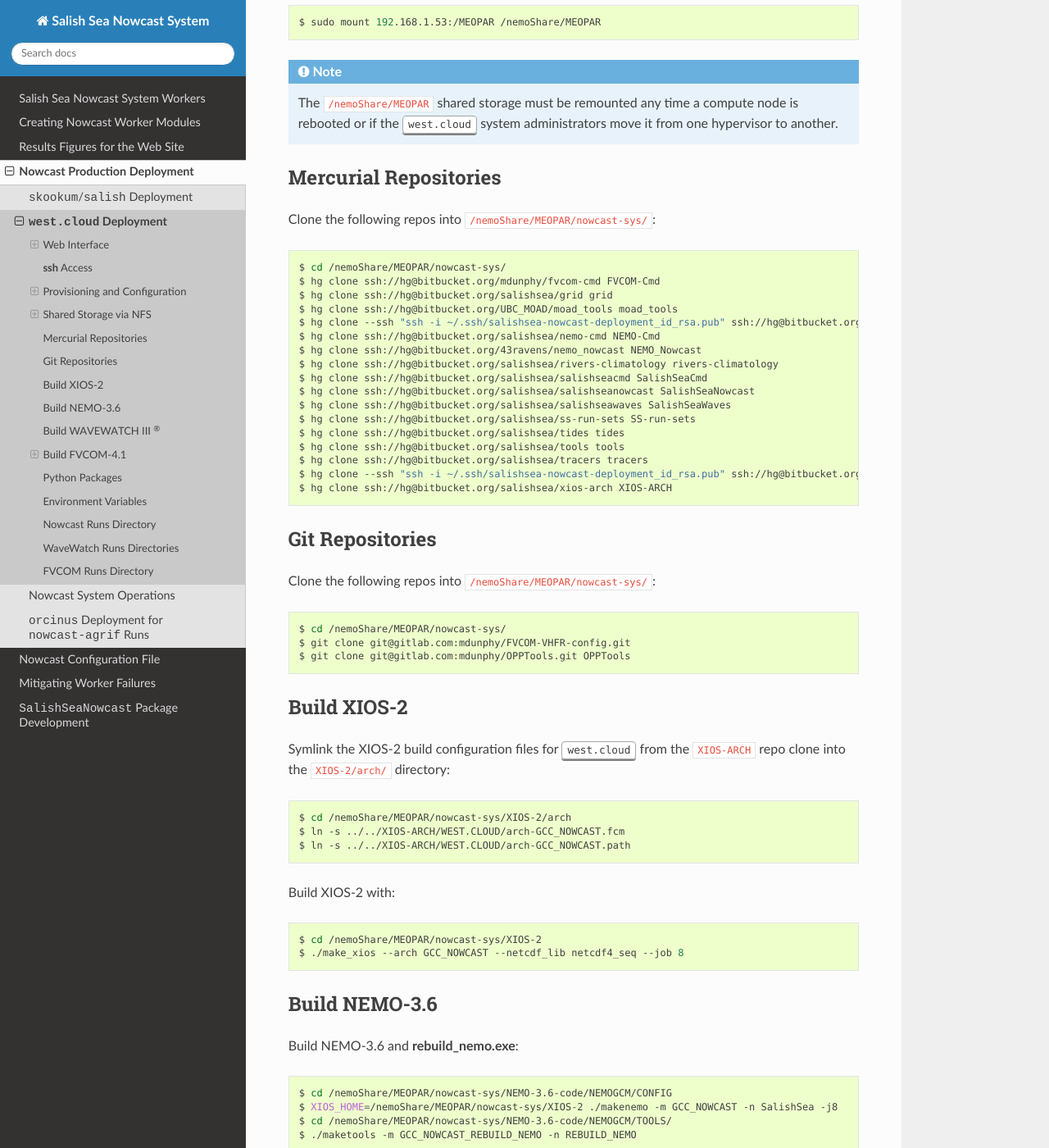
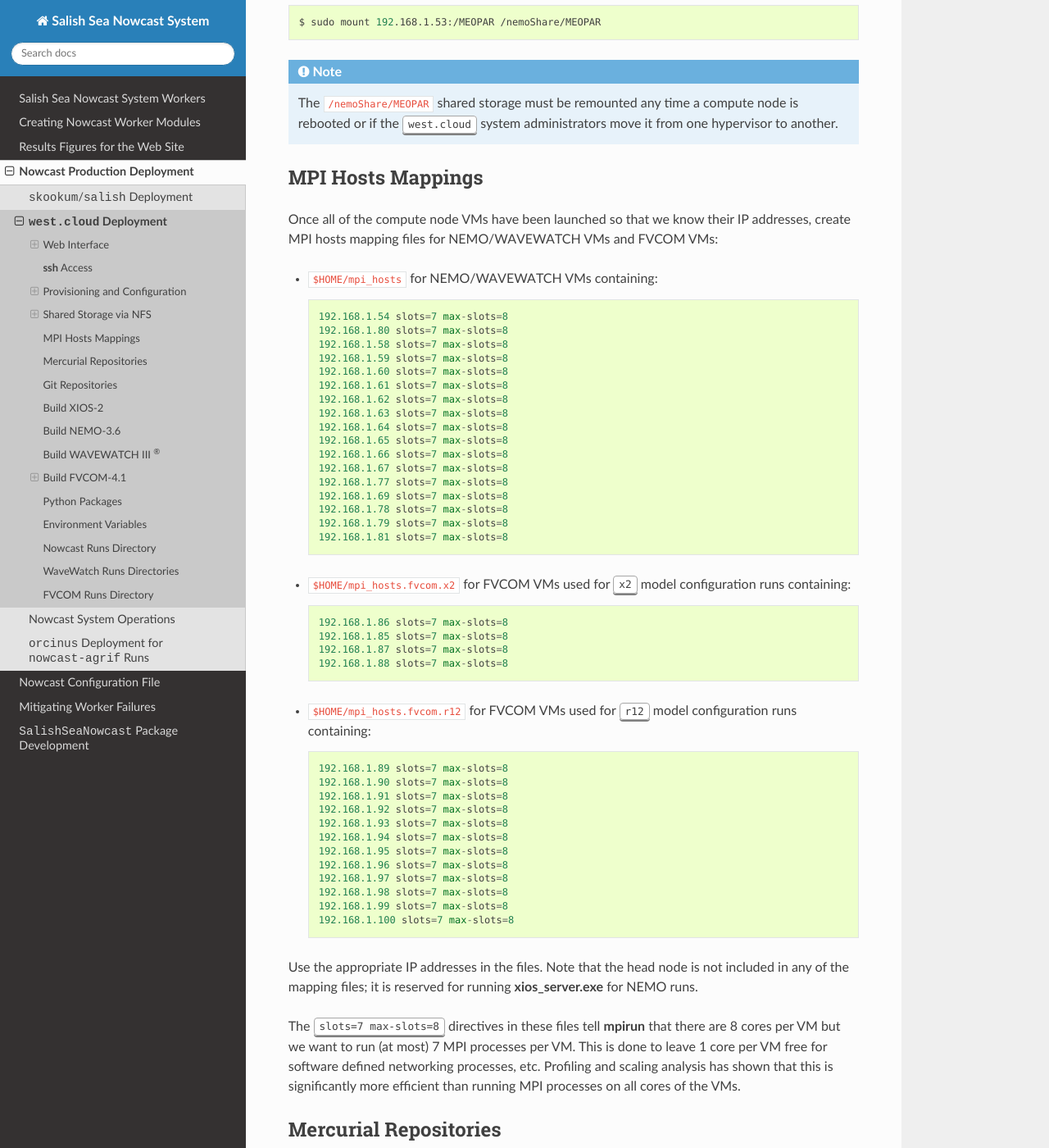
Before and after one commit to SalishSeaCast/SalishSeaNowcast, a Sphinx documentation site: the page built from docs/deployment/west_cloud.rst, in a window 1280 px wide and 1400 px high, scrolled down 7988 px. Shown: the whole window at 82% size. Built offline with Sphinx 7.4.7 and the Read the Docs theme 2.0.0, drawn with Linux system fonts in a browser that asks for light colours; the version number could not be read and is left out.

Commit message:
Add an MPI Hosts Mapping section to the west.cloud deployment docs.

```diff
--- a/docs/deployment/west_cloud.rst
+++ b/docs/deployment/west_cloud.rst
@@ -423,6 +423,63 @@ e.g.
     The :file:`/nemoShare/MEOPAR` shared storage must be remounted any time a compute node is rebooted or if the :kbd:`west.cloud` system administrators move it from one hypervisor to another.
 
 
+MPI Hosts Mappings
+==================
+
+Once all of the compute node VMs have been launched so that we know their IP addresses,
+create MPI hosts mapping files for NEMO/WAVEWATCH VMs and FVCOM VMs:
+
+* :file:`$HOME/mpi_hosts` for NEMO/WAVEWATCH VMs containing::
+
+    192.168.1.54 slots=7 max-slots=8
+    192.168.1.80 slots=7 max-slots=8
+    192.168.1.58 slots=7 max-slots=8
+    192.168.1.59 slots=7 max-slots=8
+    192.168.1.60 slots=7 max-slots=8
+    192.168.1.61 slots=7 max-slots=8
+    192.168.1.62 slots=7 max-slots=8
+    192.168.1.63 slots=7 max-slots=8
+    192.168.1.64 slots=7 max-slots=8
+    192.168.1.65 slots=7 max-slots=8
+    192.168.1.66 slots=7 max-slots=8
+    192.168.1.67 slots=7 max-slots=8
+    192.168.1.77 slots=7 max-slots=8
+    192.168.1.69 slots=7 max-slots=8
+    192.168.1.78 slots=7 max-slots=8
+    192.168.1.79 slots=7 max-slots=8
+    192.168.1.81 slots=7 max-slots=8
+
+* :file:`$HOME/mpi_hosts.fvcom.x2` for FVCOM VMs used for :kbd:`x2` model configuration runs containing::
+
+    192.168.1.86 slots=7 max-slots=8
+    192.168.1.85 slots=7 max-slots=8
+    192.168.1.87 slots=7 max-slots=8
+    192.168.1.88 slots=7 max-slots=8
+
+* :file:`$HOME/mpi_hosts.fvcom.r12` for FVCOM VMs used for :kbd:`r12` model configuration runs containing::
+
+    192.168.1.89 slots=7 max-slots=8
+    192.168.1.90 slots=7 max-slots=8
+    192.168.1.91 slots=7 max-slots=8
+    192.168.1.92 slots=7 max-slots=8
+    192.168.1.93 slots=7 max-slots=8
+    192.168.1.94 slots=7 max-slots=8
+    192.168.1.95 slots=7 max-slots=8
+    192.168.1.96 slots=7 max-slots=8
+    192.168.1.97 slots=7 max-slots=8
+    192.168.1.98 slots=7 max-slots=8
+    192.168.1.99 slots=7 max-slots=8
+    192.168.1.100 slots=7 max-slots=8
+
+Use the appropriate IP addresses in the files.
+Note that the head node is not included in any of the mapping files;
+it is reserved for running :program:`xios_server.exe` for NEMO runs.
+
+The :kbd:`slots=7 max-slots=8` directives in these files tell :command:`mpirun` that there are 8 cores per VM but we want to run (at most) 7 MPI processes per VM.
+This is done to leave 1 core per VM free for software defined networking processes, etc.
+Profiling and scaling analysis has shown that this is significantly more efficient than running MPI processes on all cores of the VMs.
+
+
 Mercurial Repositories
 ======================
 
```
